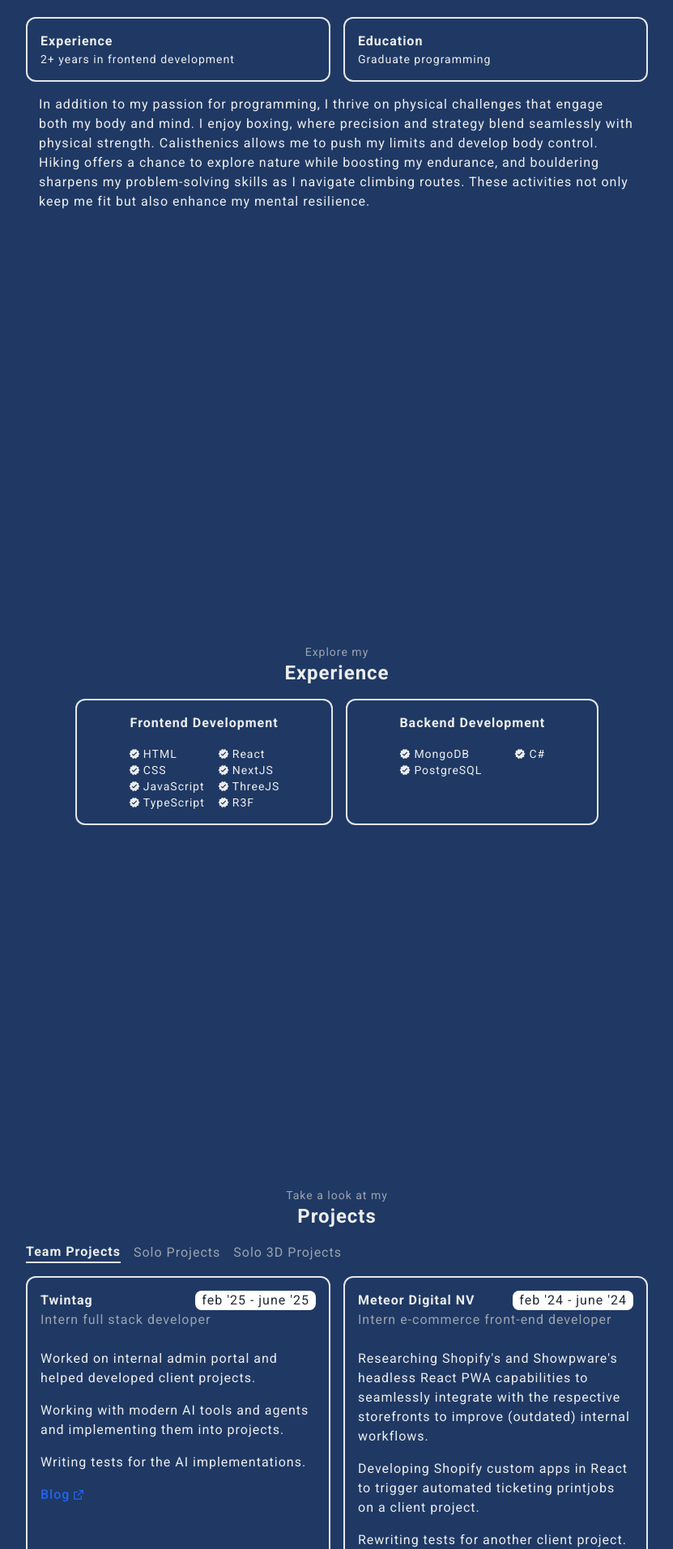
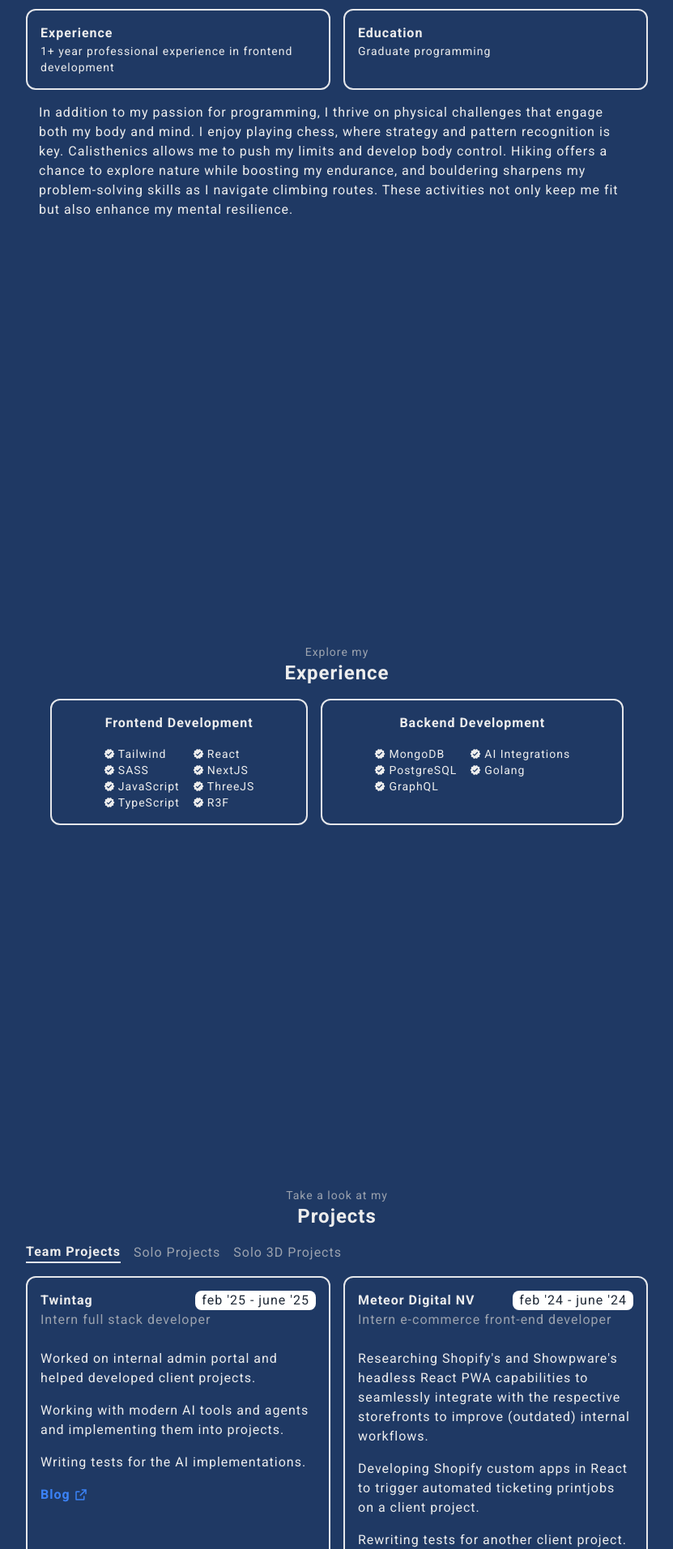
Before and after one commit to dachig/my-portfolio, a Next.js app: page / in a window 1280 px wide. Shown: the part 1093-3006 px from the top of the page at 81% size, without its empty margins (224-1055 px from the left). Built offline with nearby package versions, Linux system fonts and the light colour scheme.

Commit message:
updated portfolio with new information | feat: added macbook style scrollbar to the right and little styling touch-ups

```diff
--- a/package.json
+++ b/package.json
@@ -17,8 +17,9 @@
     "clsx": "^2.1.1",
     "framer-motion": "^11.11.11",
     "lil-gui": "^0.20.0",
+    "mac-scrollbar": "^0.13.8",
     "mini-svg-data-uri": "^1.4.4",
-    "next": "15.0.2",
+    "next": "^15.2.4",
     "react": "^18.3.1",
     "react-dom": "^18.3.1",
     "react-icons": "^5.3.0",
--- a/src/app/components/About.tsx
+++ b/src/app/components/About.tsx
@@ -24,7 +24,7 @@ export default function About() {
         <div className="flex gap-4">
           <div className="border-2 rounded-xl p-4 w-1/2">
             <h3 className="font-bold">Experience</h3>
-            <p className="text-sm">2+ years in frontend development</p>
+            <p className="text-sm">1+ year professional experience in frontend development</p>
           </div>
           <div className="border-2 rounded-xl p-4 w-1/2">
             <h3 className="font-bold">Education</h3>
@@ -33,8 +33,8 @@ export default function About() {
         </div>
         <p className="px-4">
           In addition to my passion for programming, I thrive on physical
-          challenges that engage both my body and mind. I enjoy boxing, where
-          precision and strategy blend seamlessly with physical strength.
+          challenges that engage both my body and mind. I enjoy playing chess, where
+          strategy and pattern recognition is key.
           Calisthenics allows me to push my limits and develop body control.
           Hiking offers a chance to explore nature while boosting my endurance,
           and bouldering sharpens my problem-solving skills as I navigate
--- a/src/app/components/Experience.tsx
+++ b/src/app/components/Experience.tsx
@@ -27,11 +27,11 @@ export default function Experience() {
             <ul>
               <li className="flex items-center gap-1">
                 <MdVerified />
-                HTML
+                Tailwind
               </li>
               <li className="flex items-center gap-1">
                 <MdVerified />
-                CSS
+                SASS
               </li>
               <li className="flex items-center gap-1">
                 <MdVerified />
@@ -74,11 +74,19 @@ export default function Experience() {
                 <MdVerified />
                 PostgreSQL
               </li>
+              <li className="flex items-center gap-1">
+                <MdVerified />
+                GraphQL
+              </li>
             </ul>
             <ul>
               <li className="flex items-center gap-1">
                 <MdVerified />
-                C#
+                AI Integrations
+              </li>
+              <li className="flex items-center gap-1">
+                <MdVerified />
+                Golang
               </li>
             </ul>
           </div>
--- a/src/app/components/Hero.tsx
+++ b/src/app/components/Hero.tsx
@@ -49,8 +49,8 @@ export default function Hero() {
           </Link>
           <a
             className="bounce3"
-            href="/CV_Dachi_Giorgobiani.docx.pdf"
-            download="CV_Dachi_Giorgobiani.docx.pdf"
+            href="/Dachi_Giorgobiani_CV_EN.pdf"
+            download="Dachi_Giorgobiani_CV_EN.pdf"
           >
             <TbFileCv className="text-2xl" />
           </a>
--- a/src/app/components/Projects.tsx
+++ b/src/app/components/Projects.tsx
@@ -104,16 +104,18 @@ function SoloProjects() {
             <Link
               href={project.linkRepo}
               target="_blank"
-              className="hover:text-blue-600"
+              className="text-blue-500 hover:text-blue-600 font-bold flex items-center gap-1"
             >
               Repository
+              <RiExternalLinkLine className="font-extrabold text-lg" />
             </Link>
             <Link
               href={project.linkDemo}
               target="_blank"
-              className="hover:text-blue-600"
+              className="text-blue-500 hover:text-blue-600 font-bold flex items-center gap-1"
             >
               Live Demo
+              <RiExternalLinkLine className="font-extrabold text-lg" />
             </Link>
           </div>
         </div>
@@ -143,16 +145,18 @@ function Solo3DProjects() {
             <Link
               href={project.linkRepo}
               target="_blank"
-              className="hover:text-blue-600"
+              className="text-blue-500 hover:text-blue-600 font-bold flex gap-1 items-center"
             >
               Repository
+              <RiExternalLinkLine className="font-extrabold text-lg" />
             </Link>
             <Link
               href={project.linkDemo}
               target="_blank"
-              className="hover:text-blue-600"
+              className=" text-blue-500 hover:text-blue-600 font-bold flex gap-1 items-center"
             >
               Live Demo
+              <RiExternalLinkLine className="font-extrabold text-lg" />
             </Link>
           </div>
         </div>
@@ -187,9 +191,9 @@ function TeamProjects() {
             <Link
               href={project.link}
               target="_blank"
-              className="flex items-center gap-[3px] font-medium text-blue-600"
+              className="flex items-center gap-1 font-bold text-blue-500 hover:text-blue-600 mt-auto w-fit"
             >
-              Blog <RiExternalLinkLine />
+              Blog <RiExternalLinkLine className="font-extrabold text-lg" />
             </Link>
           )}
         </div>
--- a/src/app/page.tsx
+++ b/src/app/page.tsx
@@ -1,23 +1,27 @@
-import Image from "next/image";
-import Header from "./components/Header";
+"use client";
 import Hero from "./components/Hero";
 import About from "./components/About";
 import Experience from "./components/Experience";
 import Projects from "./components/Projects";
 import { ContactForm } from "./components/Contact";
 
-import { LampContainer } from "./components/ui/lamp";
 import { Fragment } from "react";
-import MobileHero from "./components/MobileHero";
+import { GlobalScrollbar } from "mac-scrollbar";
+import "mac-scrollbar/dist/mac-scrollbar.css";
+
+function App() {
+  return <GlobalScrollbar />;
+}
 
 export default function Home() {
   return (
     <Fragment>
       {/* <MobileHero /> */}
+      <GlobalScrollbar skin="dark" suppressAutoHide/>
       <div>
-         {/* <Header /> */}
+        {/* <Header /> */}
         {/* <LampContainer className="lg:mt-32 xl:mt-0"> */}
-          <Hero />
+        <Hero />
         {/* </LampContainer> */}
         <main className="max-w-3xl mx-auto">
           <About />
```
Also changed, not shown: 1 other file (tests, documents, lock files or other folders).
